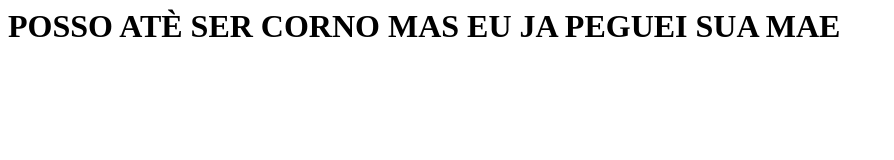
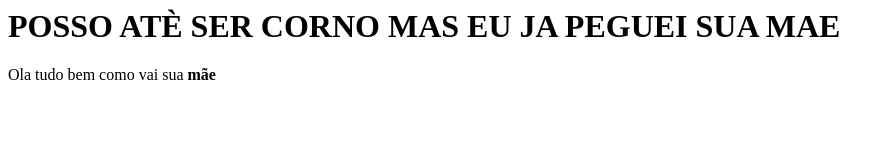
Before and after one commit to 01DINO01/aula1108, a plain HTML site: page index.html in a window 1280 px wide. Shown: the whole page, without its empty margins (0-894 px from the left). Drawn offline with Linux system fonts and the light colour scheme.

Commit message:
update 1.1

```diff
--- a/index.html
+++ b/index.html
@@ -1 +1,2 @@
 <h1>POSSO ATÈ SER CORNO MAS EU JA PEGUEI SUA MAE</h1>
+<p>Ola tudo bem como vai sua <strong>mãe</strong></p>
```
